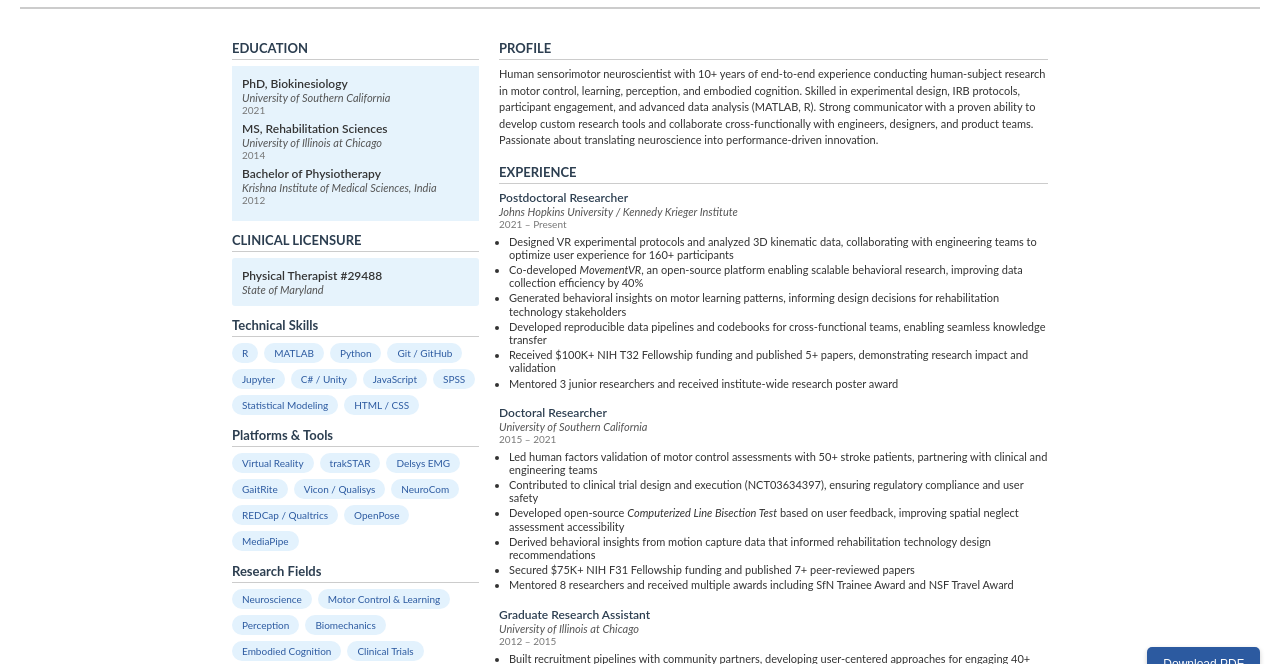
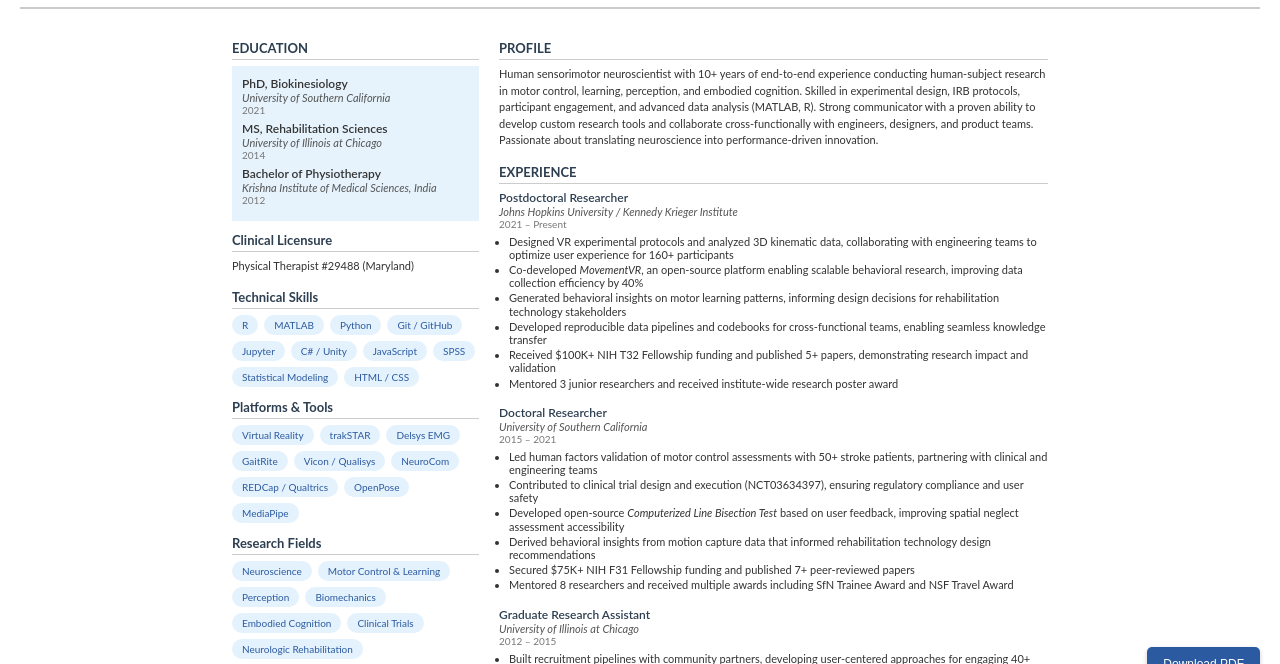
Before and after one commit to rinivarg/rinivarg.github.io, a plain HTML site: page index.html in a window 1280 px wide. Shown: the part 99-763 px from the top of the page. Drawn offline with Linux system fonts and the light colour scheme.

Commit message:
modified to fit 1 page

```diff
--- a/index.html
+++ b/index.html
@@ -48,12 +48,12 @@
       border-bottom: 1px solid #ccc;
       padding-bottom: 3px;
     }
-    .license-sec {
+    /* .license-sec {
       margin-bottom: 10px;
       background: #e6f3fc;
       padding: 10px;
       border-radius: 3px;
-    }
+    } */
     .skills-list {
       display: flex;
       flex-wrap: wrap;
@@ -187,10 +187,9 @@
         </div>
       </div>
     <div class="section">
-        <h2>CLINICAL LICENSURE</h2>
-        <div class="license-sec">
-        <div class="degree">Physical Therapist #29488</div>
-        <div class="university">State of Maryland</div>
+        <h2>Clinical Licensure</h2>
+        <div class="skills-tag">
+        <div class="profile">Physical Therapist #29488 (Maryland)</div>
     </div>
     </div>
       <div class="section">
```
